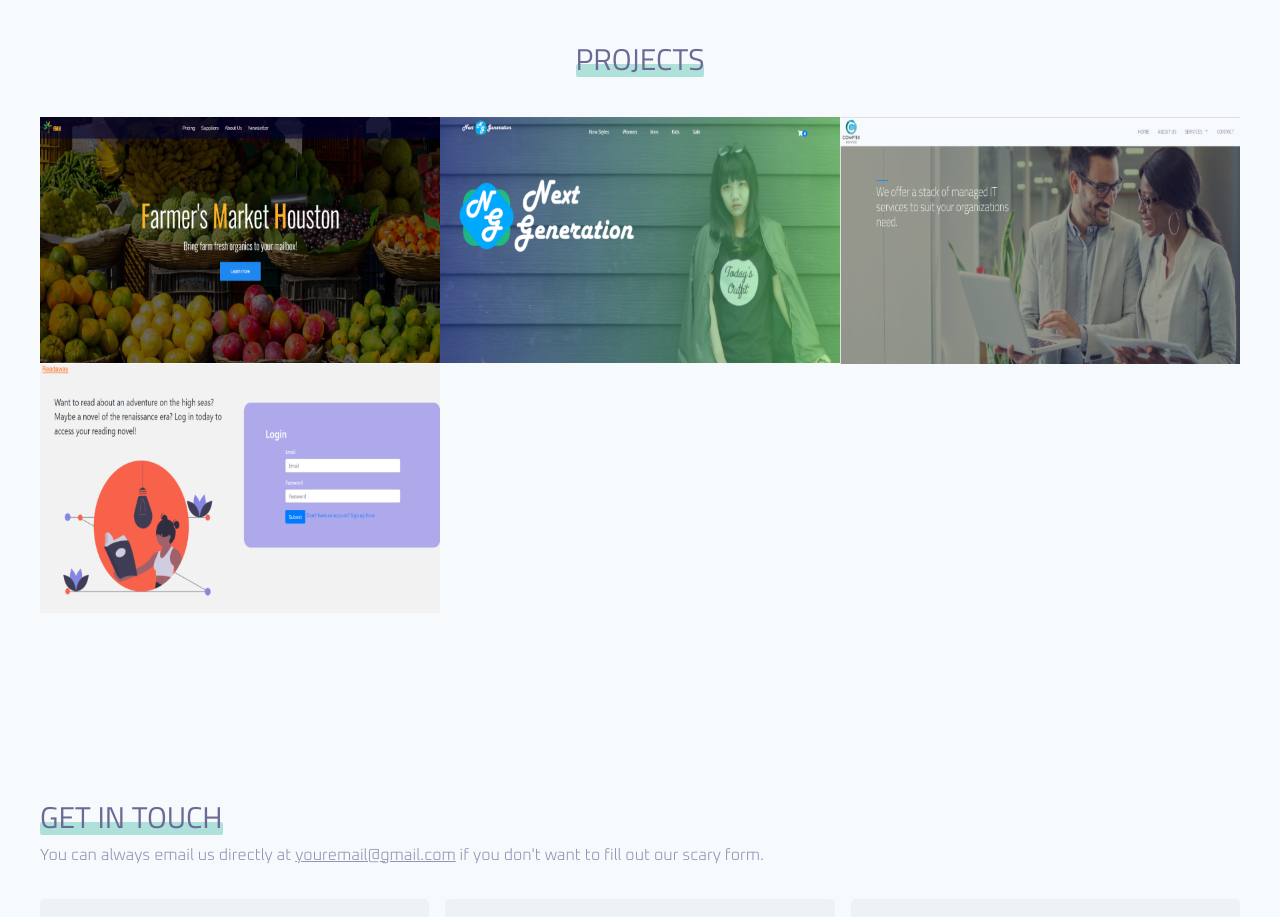
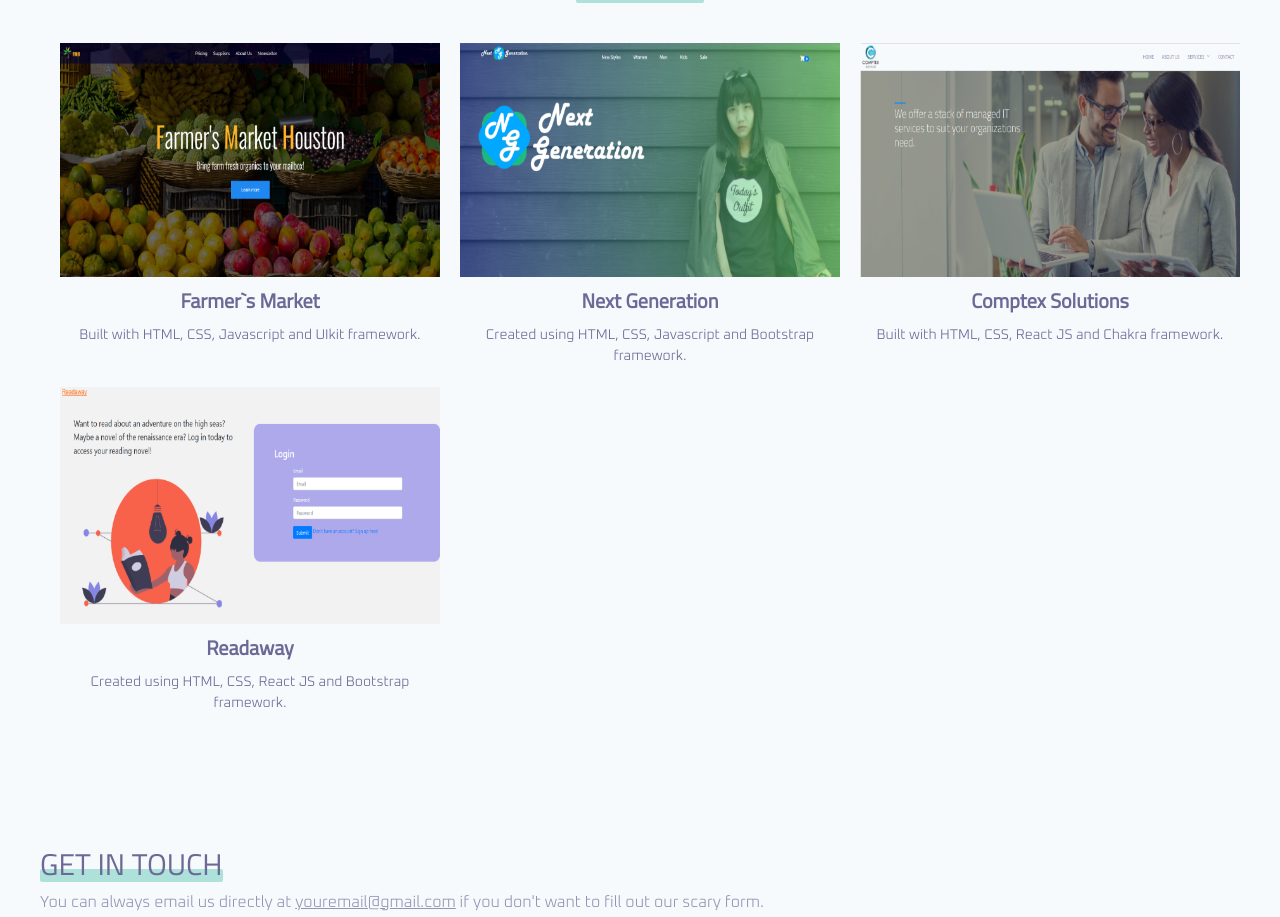
Before and after one commit to cyberangel99/portfolio-website, a Next.js app: page / in a window 1280 px wide. Shown: the part 2473-3390 px from the top of the page. Built offline with nearby package versions, Linux system fonts and the light colour scheme.

Commit message:
updated Projects
added links to webpages on projects section.

```diff
--- a/components/home/Projects.tsx
+++ b/components/home/Projects.tsx
@@ -1,4 +1,4 @@
-import { Flex, SimpleGrid, Box, Image } from '@chakra-ui/react'
+import { Flex, SimpleGrid, Box, Image, Heading, Text, Link } from '@chakra-ui/react'
 
 import React from 'react'
 
@@ -11,23 +11,55 @@ import WhileInView from '../shared/WhileInView'
 export default function Projects() {
   return (
     <Element name={HASH_ROUTES.PROJECTS}>
-      <Flex h={{ sm: 'full', md: '100vh' }} justifyContent="center" alignItems="center" p={10}>
+      <Flex h={{ sm: 'full', md: 'full' }} justifyContent="center" alignItems="center" p={10}>
         <WhileInView>
           <Box textAlign="center">
             <SectionTitle title="Projects" />
           </Box>
           <SimpleGrid columns={{ base: 1, lg: 3 }} spacing={0}>
-            <Box>
-              <Image src="../images/portfolio-1.png" alt="portfolio-1" />
+            <Box ml={5}>
+              <Link href="https://cyberangel99.github.io/Farmermarket/" isExternal>
+                <Image src="../images/portfolio-1.png" alt="portfolio-1" />
+              </Link>
+              <Box color="gray.500" fontSize="sm" textAlign="center">
+                <Heading as="h4" size="md" color="gray.500" fontWeight="semibold" m={3}>
+                  Farmer`s Market
+                </Heading>
+                <Text mb={5}>Built with HTML, CSS, Javascript and UIkit framework.</Text>
+              </Box>
             </Box>
-            <Box>
-              <Image src="../images/portfolio-2.png" alt="portfolio-2" />
+            <Box ml={5}>
+              <Link href="https://cyberangel99.github.io/nextgeneration/" isExternal>
+                <Image src="../images/portfolio-2.png" alt="portfolio-2" />
+              </Link>
+              <Box color="gray.500" fontSize="sm" textAlign="center">
+                <Heading as="h4" size="md" color="gray.500" fontWeight="semibold" m={3}>
+                  Next Generation
+                </Heading>
+                <Text mb={5}>Created using HTML, CSS, Javascript and Bootstrap framework.</Text>
+              </Box>
             </Box>
-            <Box>
-              <Image src="../images/portfolio-3.png" alt="portfolio-3" />
+            <Box ml={5}>
+              <Link href="https://comptex.netlify.app" isExternal>
+                <Image src="../images/portfolio-3.png" alt="portfolio-3" />
+              </Link>
+              <Box color="gray.500" fontSize="sm" textAlign="center">
+                <Heading as="h4" size="md" color="gray.500" fontWeight="semibold" m={3}>
+                  Comptex Solutions
+                </Heading>
+                <Text mb={5}>Built with HTML, CSS, React JS and Chakra framework.</Text>
+              </Box>
             </Box>
-            <Box>
-              <Image src="../images/portfolio-4.png" alt="portfolio-4" />
+            <Box ml={5}>
+              <Link href="https://readaway.netlify.app" isExternal>
+                <Image src="../images/portfolio-4.png" alt="portfolio-4" />
+              </Link>
+              <Box color="gray.500" fontSize="sm" textAlign="center">
+                <Heading as="h4" size="md" color="gray.500" fontWeight="semibold" m={3}>
+                  Readaway
+                </Heading>
+                <Text mb={5}>Created using HTML, CSS, React JS and Bootstrap framework.</Text>
+              </Box>
             </Box>
           </SimpleGrid>
         </WhileInView>
```
